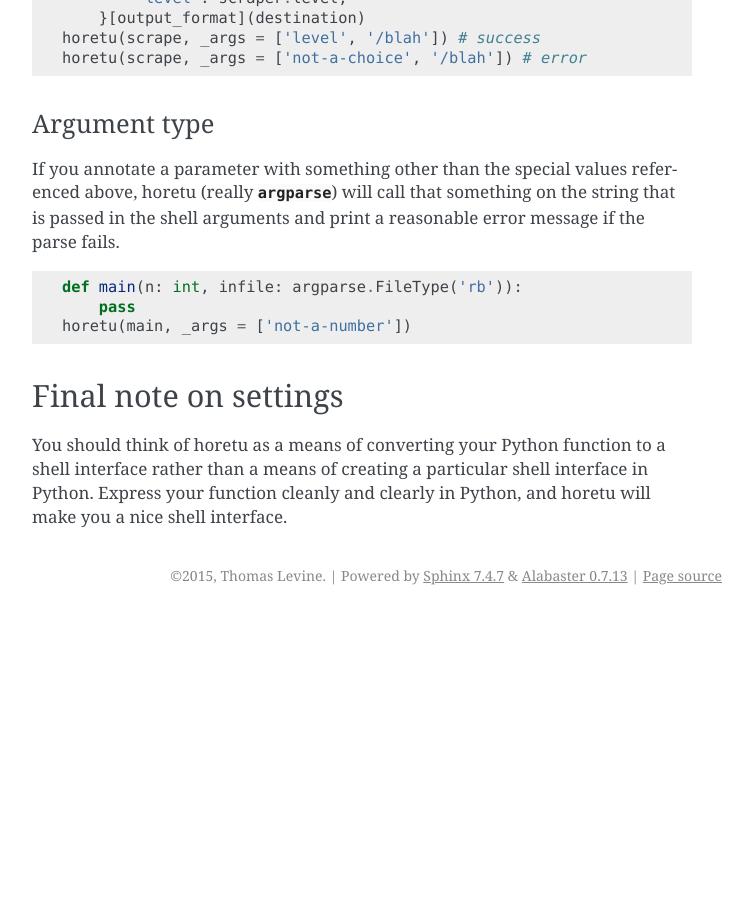
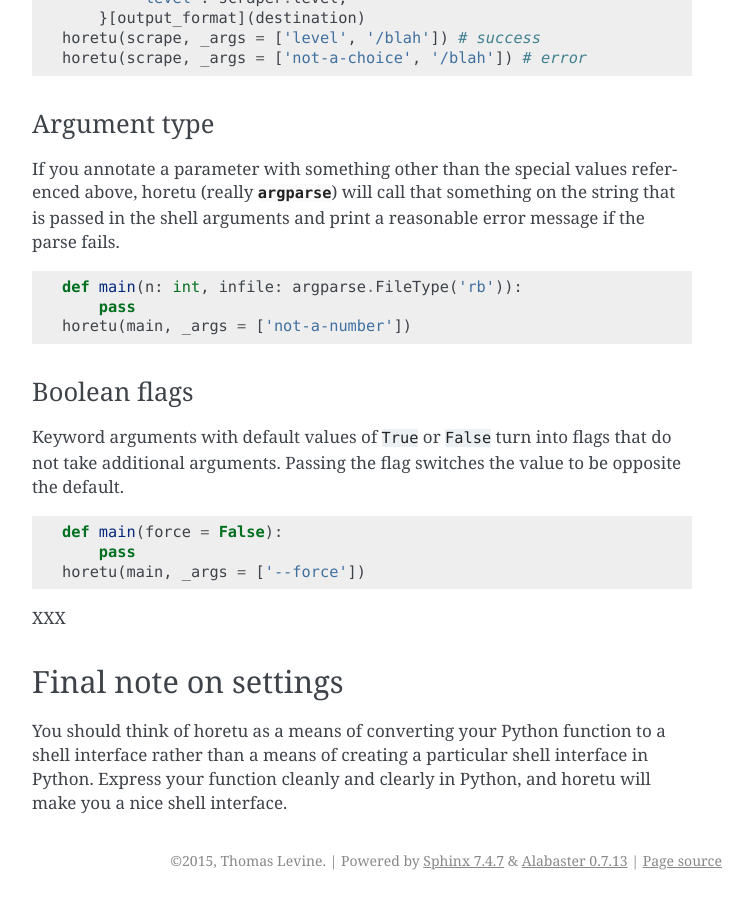
Before and after one commit to tlevine/horetu, a Sphinx documentation site: the page built from docs/settings.rst, in a window 1280 px wide and 900 px high, scrolled down 3259 px. Shown: the whole window, without its empty margins (388-1141 px from the left). Built offline with Sphinx 7.4.7, drawn with Linux system fonts in a browser that asks for light colours; cross-references to code outside the pages are shown as plain code; before the commit the page ends 3874 px from its top, so only the background shows below that.

Commit message:
boolean flag idea

```diff
--- a/docs/settings.rst
+++ b/docs/settings.rst
@@ -169,6 +169,20 @@ error message if the parse fails.
         pass
     horetu(main, _args = ['not-a-number'])
 
+Boolean flags
+^^^^^^^^^^^^^^^^
+Keyword arguments with default values of ``True`` or ``False`` turn into flags
+that do not take additional arguments. Passing the flag switches the value to
+be opposite the default.
+
+::
+
+    def main(force = False):
+        pass
+    horetu(main, _args = ['--force'])
+
+XXX
+
 Final note on settings
 -----------------------
 You should think of horetu as a means of converting your Python function to a
```
